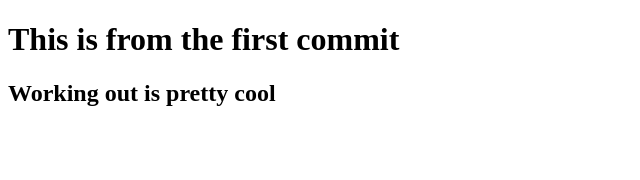
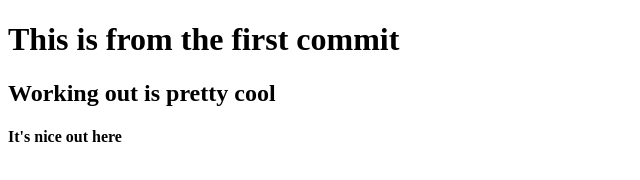
Before and after one commit to DyannC/git-learning, a plain HTML site: page day05-git-v2/index.html in a window 1280 px wide. Shown: the whole page, without its empty margins (0-640 px from the left). Drawn offline with Linux system fonts and the light colour scheme.

Commit message:
added new h4 into the code

```diff
--- a/day05-git-v2/index.html
+++ b/day05-git-v2/index.html
@@ -11,5 +11,8 @@
 
     <!-- Added within the Dyann branch -->
      <h2>Working out is pretty cool</h2>
+
+    <!-- adding more code in this branch -->
+     <h4>It's nice out here</h4>
 </body>
 </html>
```
